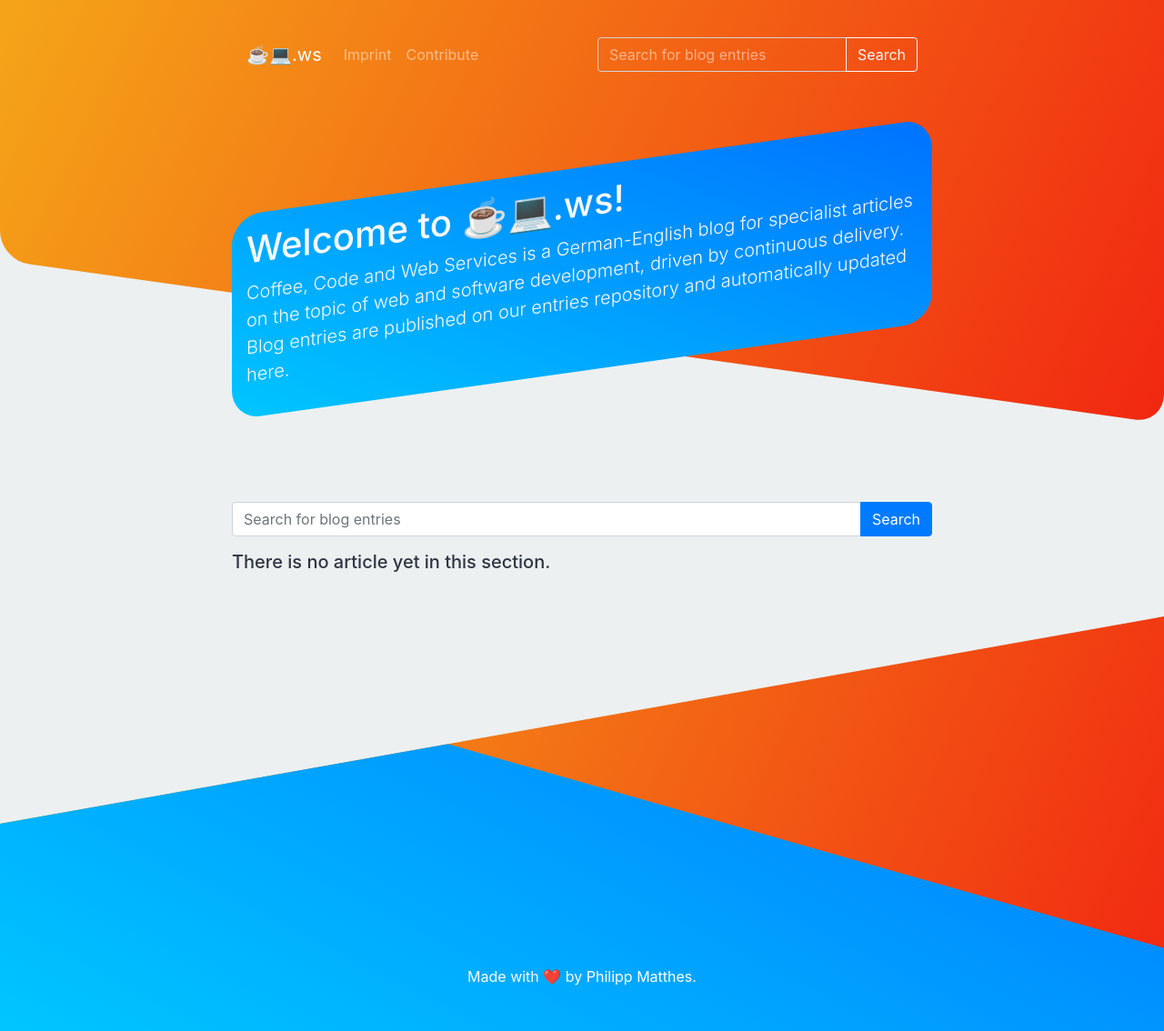
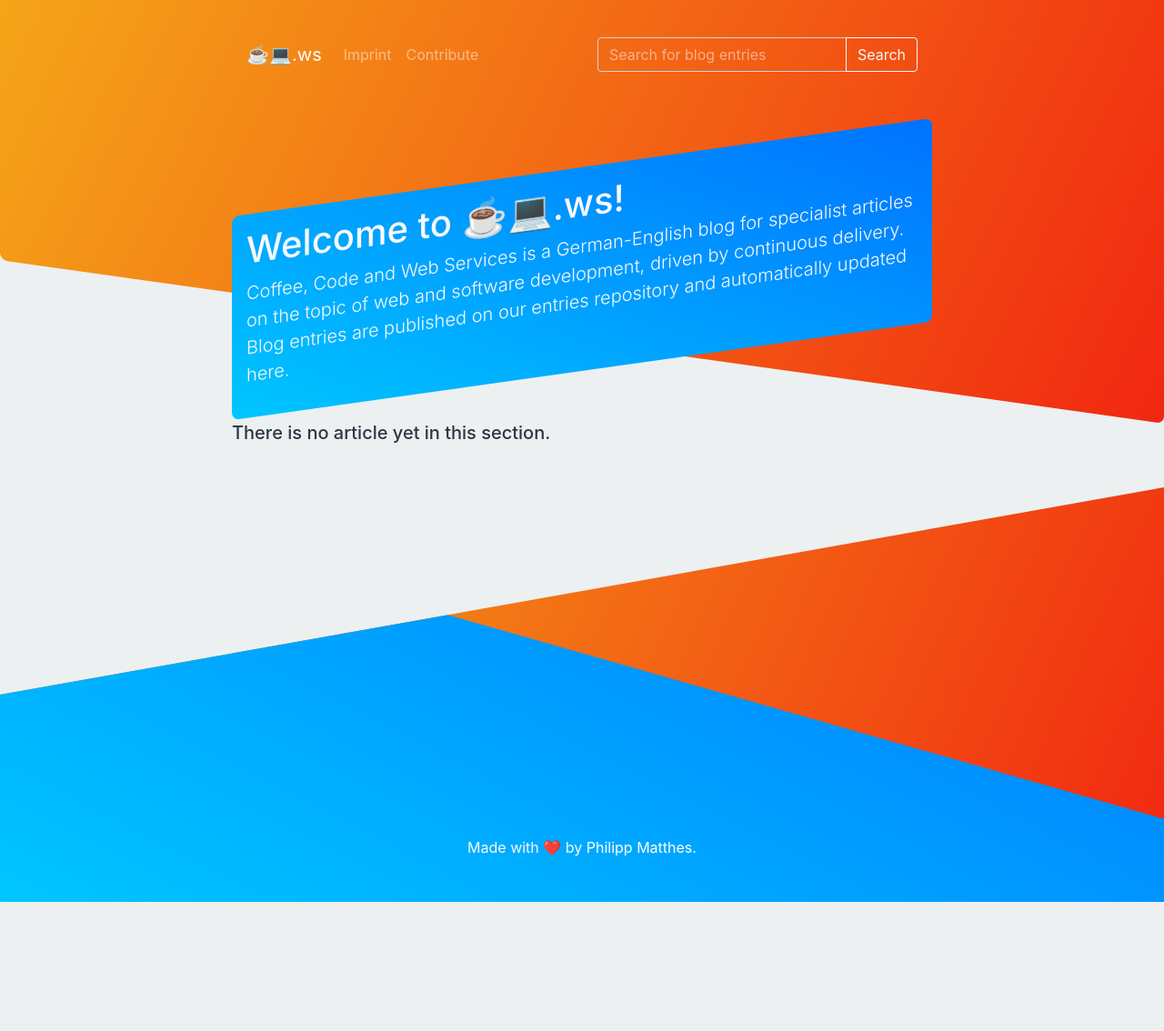
Before and after one commit to PhilippMatthes/ccws-website, a Django app: template website/templates/index.html in a window 1280 px wide. Shown: the whole page at 91% size. After the commit the page ends 992 px from the top, so only its background shows below. Run offline with Django 3.2, Linux system fonts and the light colour scheme; the template is opened without the code that fills it, so the values that code supplies are empty; parts of the project's set-up code (start-up, migrations or seed data) failed here and were passed over; some libraries are stand-ins or nearby versions.

Commit message:
Improve overall style

```diff
--- a/website/entries/templates/entries/index.html
+++ b/website/entries/templates/entries/index.html
@@ -30,13 +30,15 @@
 
 {% block body %}
 
-<div class="container pt-5">
-
+<div class="container pt-5 bg-color-scheme-responsive">
 {% if entry %}
   <div class="markdown">
     {{ entry.markdown|markdown }}
   </div>
 {% endif %}
+</div>
+
+<div class="container">
 
 <p>
   {% for tag in entry.tags_list %}
--- a/website/static/css/coffee-code-ws.css
+++ b/website/static/css/coffee-code-ws.css
@@ -47,8 +47,8 @@ html {
   background: linear-gradient(294deg, rgba(241,39,17,1) 0%, rgba(245,175,25,1) 100%);
   transform: skewY(8deg);
   margin-top: -10rem;
-  border-bottom-left-radius: 2rem;
-  border-bottom-right-radius: 2rem;
+  border-bottom-left-radius: 0.5rem;
+  border-bottom-right-radius: 0.5rem;
 }
 
 .polygon-top-left > * {
@@ -60,7 +60,7 @@ html {
   background: linear-gradient(27deg, rgba(0,198,255,1) 0%, rgba(0,114,255,1) 100%);
   transform: skewY(-8deg);
   margin-top: -12rem;
-  border-radius: 2rem;
+  border-radius: 0.5rem;
 }
 
 .polygon-top-right > * {
@@ -71,7 +71,7 @@ html {
   background-color: #ecf0f1;
 }
 
-.text-color-scheme-responsive {
+.text-color-scheme-responsive, .text-color-scheme-responsive:hover {
   color: #2f3542;
 }
 
--- a/website/templates/index.html
+++ b/website/templates/index.html
@@ -13,18 +13,7 @@
 {% block body %}
 
 <div class="container mt-5 mb-5">
-
-  <section id="section-search" class="pt-5">
-    <form method="GET" action="#section-search">
-    <div class="input-group mb-3 mt-5">
-      <input type="text" class="form-control" placeholder="Search for blog entries" name="query"
-             value="{{ request.GET.query }}" aria-label="Search for blog entries">
-      <div class="input-group-append">
-        <button class="btn btn-primary" type="submit">Search</button>
-      </div>
-    </div>
-    </form>
-
+  <section id="section-search" class="pt-2">
     {% if not entries %}
       <h5>There is no article yet in this section.</h5>
     {% else %}
```
Also changed, not shown: other parts of website/static/css/coffee-code-ws.css (+28 -6 lines), website/entries/templates/entries/entry-card.html (+6 -8 lines).
